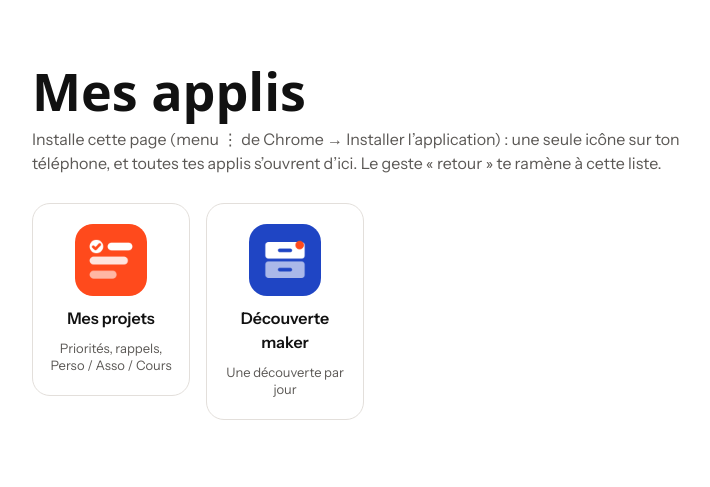
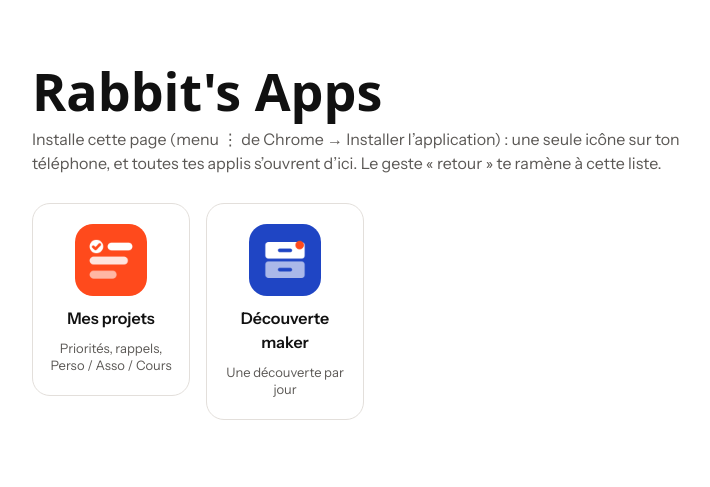
Before and after one commit to RabbitH00d/RabbitH00d-apps, a plain HTML site: page index.html in a window 1280 px wide. Shown: the whole page, without its empty margins (268-978 px from the left). Drawn offline with Linux system fonts and the light colour scheme; a web font is replaced by a local one.

Commit message:
Renomme le lanceur en « Rabbit's Apps »
Co-Authored-By: Claude Opus 5.5 <noreply@anthropic.com>
Claude-Session: https://claude.ai/code/session_01BGMUBoT1HQHvwumJsQMhFz

```diff
--- a/index.html
+++ b/index.html
@@ -3,7 +3,7 @@
 <head>
 <meta charset="utf-8">
 <meta name="viewport" content="width=device-width,initial-scale=1">
-<title>Mes applis</title>
+<title>Rabbit's Apps</title>
 <meta name="theme-color" content="#111111">
 <link rel="manifest" href="manifest.webmanifest">
 <link rel="icon" type="image/svg+xml" href="icon.svg">
@@ -26,7 +26,7 @@ b{font-weight:600}small{color:var(--mute);font-size:13px;line-height:1.35}
 </head>
 <body>
 <main>
-  <h1>Mes applis</h1>
+  <h1>Rabbit's Apps</h1>
   <p>Installe cette page (menu ⋮ de Chrome → Installer l’application) : une seule icône sur ton téléphone, et toutes tes applis s’ouvrent d’ici. Le geste « retour » te ramène à cette liste.</p>
   <ul>
     <li><a href="projets/"><img src="projets/icon-192.png" alt=""><b>Mes projets</b><small>Priorités, rappels, Perso / Asso / Cours</small></a></li>
```
Also changed, not shown: projets/index.html (+1 -1 lines), manifest.webmanifest, 1 other file.
